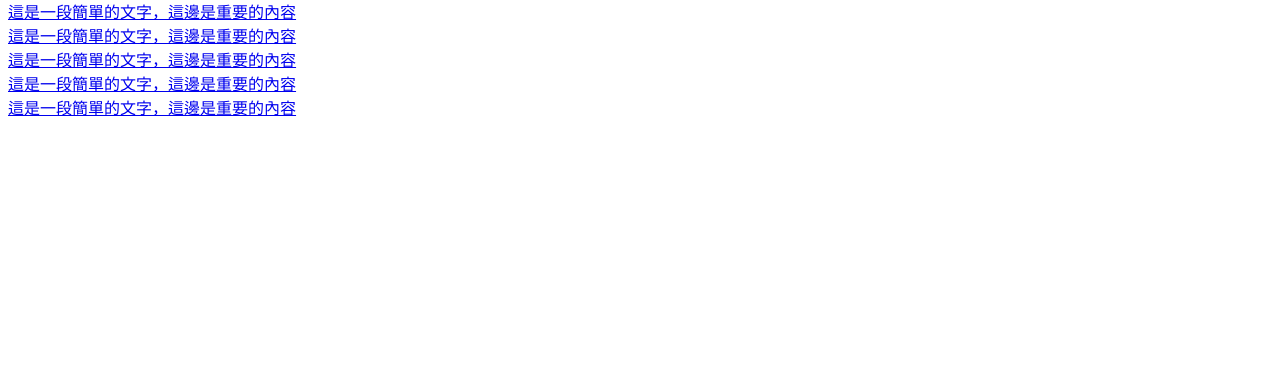
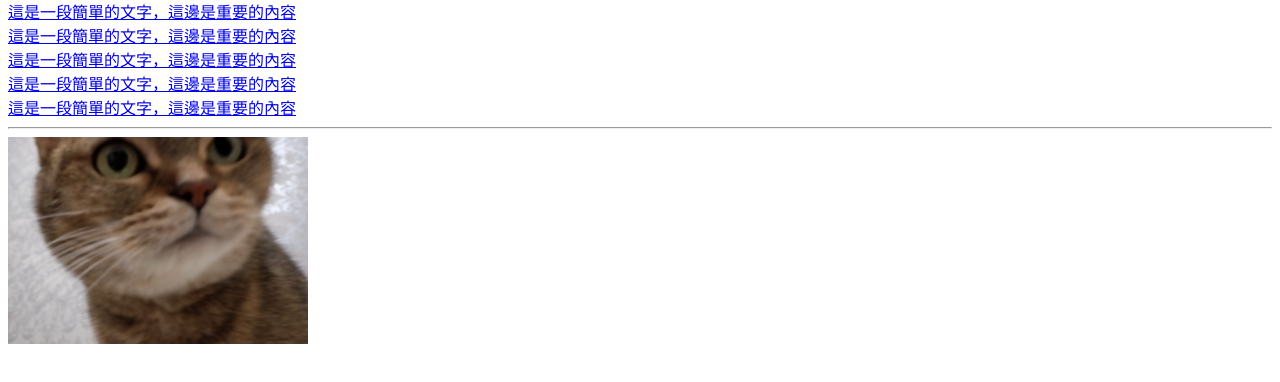
Before and after one commit to HughChiou/demo1020, a plain HTML site: page index.html in a window 1280 px wide. Shown: the part 178-560 px from the top of the page. Drawn offline with Linux system fonts and the light colour scheme.

Commit message:
img attributes

```diff
--- a/index.html
+++ b/index.html
@@ -24,6 +24,11 @@
     <a href="https://www.google.com/" target="_parent" title="parent">這是一段簡單的文字，這邊是<u>重要的內容</u></a>
     <br>
     <a href="https://www.google.com/" target="_self" title="self">這是一段簡單的文字，這邊是<u>重要的內容</u></a>
+
+    <hr>
+
+    <img title="一隻貓" width="300" src="myImg.jpg" alt="簡單的圖片">
+
 </body>
 
 </html>
```
Also changed, not shown: myImg.jpg (added).
